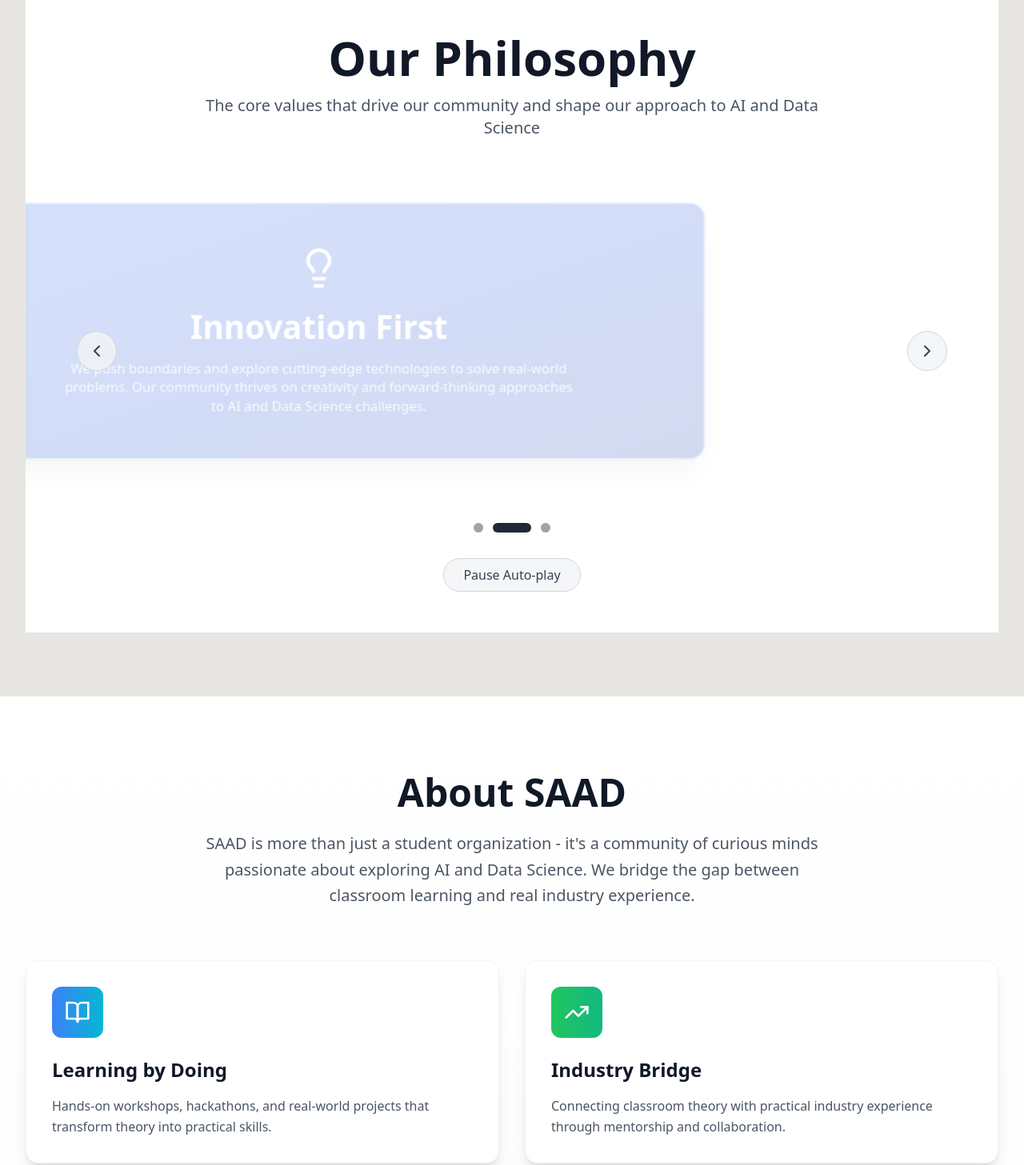
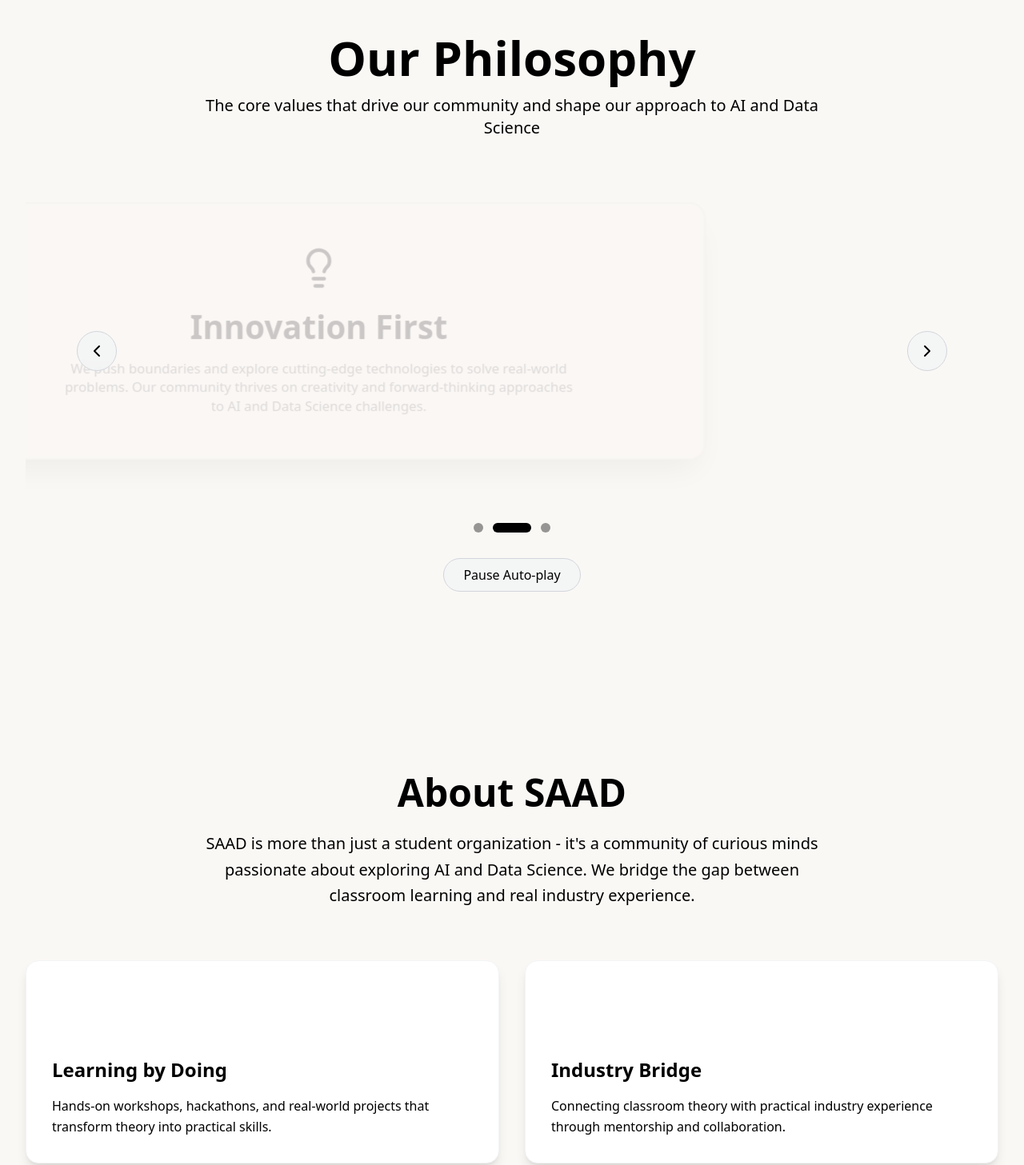
Before and after one commit to contactPY/SAAD_WEBSITE, a React (Vite) app in the folder saad_landing-main/: page / in a window 1280 px wide. Shown: the part 1513-2970 px from the top of the page at 80% size. Built offline with nearby package versions, Linux system fonts and the light colour scheme.

Commit message:
Update components: Contact, About, PhilosophyCarousel, Hero, Events, Footer, Team

```diff
--- a/saad_landing-main/src/components/About.tsx
+++ b/saad_landing-main/src/components/About.tsx
@@ -33,33 +33,33 @@ export default function About() {
       title: 'Learning by Doing',
       description:
         'Hands-on workshops, hackathons, and real-world projects that transform theory into practical skills.',
-      gradient: 'from-blue-500 to-cyan-500',
+      gradient: 'from-pure-black to-soft-black',
     },
     {
       icon: TrendingUp,
       title: 'Industry Bridge',
       description:
         'Connecting classroom theory with practical industry experience through mentorship and collaboration.',
-      gradient: 'from-green-500 to-emerald-500',
+      gradient: 'from-soft-black to-medium-gray',
     },
     {
       icon: Lightbulb,
       title: 'Innovation Hub',
       description:
         'Transforming creative ideas into impactful solutions through cutting-edge AI and Data Science technologies.',
-      gradient: 'from-orange-500 to-yellow-500',
+      gradient: 'from-medium-gray to-soft-black',
     },
     {
       icon: Users,
       title: 'Community Building',
       description:
         'Fostering collaboration, peer learning, and a supportive network of AI/DS enthusiasts.',
-      gradient: 'from-pink-500 to-rose-500',
+      gradient: 'from-soft-black to-pure-black',
     },
   ];
 
   return (
-    <section id="about" className="py-24 bg-gradient-to-b from-white to-gray-50">
+    <section id="about" className="py-24 bg-gradient-to-b from-paper-white to-light-gray">
       <div className="max-w-7xl mx-auto px-4 sm:px-6 lg:px-8">
         <motion.div
           initial={{ opacity: 0, y: 30 }}
@@ -68,10 +68,10 @@ export default function About() {
           transition={{ duration: 0.8 }}
           className="text-center mb-16"
         >
-          <h2 className="text-4xl md:text-5xl font-bold text-gray-900 mb-6">
+          <h2 className="text-4xl md:text-5xl font-bold text-black mb-6">
             About SAAD
           </h2>
-          <p className="text-xl text-gray-600 max-w-3xl mx-auto leading-relaxed">
+          <p className="text-xl text-black max-w-3xl mx-auto leading-relaxed">
             SAAD is more than just a student organization - it's a community of curious minds
             passionate about exploring AI and Data Science. We bridge the gap between classroom
             learning and real industry experience.
@@ -96,8 +96,8 @@ export default function About() {
               <div className={`inline-flex p-4 rounded-xl bg-gradient-to-r ${feature.gradient} mb-6`}>
                 <feature.icon className="w-8 h-8 text-white" />
               </div>
-              <h3 className="text-2xl font-bold text-gray-900 mb-4">{feature.title}</h3>
-              <p className="text-gray-600 leading-relaxed">{feature.description}</p>
+              <h3 className="text-2xl font-bold text-black mb-4">{feature.title}</h3>
+              <p className="text-black leading-relaxed">{feature.description}</p>
             </motion.div>
           ))}
         </motion.div>
@@ -107,7 +107,7 @@ export default function About() {
           whileInView={{ opacity: 1, y: 0 }}
           viewport={{ once: true }}
           transition={{ duration: 0.8, delay: 0.4 }}
-          className="mt-16 bg-gradient-to-r from-blue-600 to-cyan-600 rounded-2xl p-12 text-center text-white shadow-2xl"
+          className="mt-16 bg-gradient-to-r from-pure-black to-soft-black rounded-2xl p-12 text-center text-w shadow-2xl"
         >
           <h3 className="text-3xl font-bold mb-4">Our Philosophy</h3>
           <p className="text-xl leading-relaxed max-w-3xl mx-auto opacity-95">
--- a/saad_landing-main/src/components/Events.tsx
+++ b/saad_landing-main/src/components/Events.tsx
@@ -28,7 +28,7 @@ export default function Events() {
       type: 'Milestone Event',
       description: 'Official launch marking a new era of innovation and excellence in AI & Data Science at NMIET',
       icon: Sparkles,
-      gradient: 'from-purple-500 to-pink-500',
+      gradient: 'from-pure-black to-soft-black',
       image: 'https://images.pexels.com/photos/2774556/pexels-photo-2774556.jpeg?auto=compress&cs=tinysrgb&w=800',
     },
     {
@@ -39,7 +39,7 @@ export default function Events() {
       organization: 'Ohio State University',
       description: 'Expert insights and interactive Q&A session on cutting-edge AI trends and research',
       icon: Users,
-      gradient: 'from-blue-500 to-cyan-500',
+      gradient: 'from-soft-black to-medium-gray',
       image: 'https://images.pexels.com/photos/3184291/pexels-photo-3184291.jpeg?auto=compress&cs=tinysrgb&w=800',
     },
     {
@@ -48,7 +48,7 @@ export default function Events() {
       department: 'AI & Data Science',
       description: 'Platform for showcasing innovative research projects and cutting-edge solutions',
       icon: Trophy,
-      gradient: 'from-green-500 to-emerald-500',
+      gradient: 'from-medium-gray to-soft-black',
       image: 'https://images.pexels.com/photos/3184338/pexels-photo-3184338.jpeg?auto=compress&cs=tinysrgb&w=800',
     },
     {
@@ -58,13 +58,13 @@ export default function Events() {
       theme: 'Tradition meets Technology',
       description: 'Test your logical reasoning and problem-solving skills in this festive tech challenge',
       icon: Search,
-      gradient: 'from-orange-500 to-yellow-500',
+      gradient: 'from-soft-black to-pure-black',
       image: 'https://images.pexels.com/photos/1181263/pexels-photo-1181263.jpeg?auto=compress&cs=tinysrgb&w=800',
     },
   ];
 
   return (
-    <section id="events" className="py-24 bg-gradient-to-b from-white to-gray-50">
+    <section id="events" className="py-24 bg-gradient-to-b from-paper-white to-light-gray">
       <div className="max-w-7xl mx-auto px-4 sm:px-6 lg:px-8">
         <motion.div
           initial={{ opacity: 0, y: 30 }}
@@ -73,10 +73,10 @@ export default function Events() {
           transition={{ duration: 0.8 }}
           className="text-center mb-16"
         >
-          <h2 className="text-4xl md:text-5xl font-bold text-gray-900 mb-6">
+          <h2 className="text-4xl md:text-5xl font-bold text-black mb-6">
             Activities & Events
           </h2>
-          <p className="text-xl text-gray-600 max-w-3xl mx-auto leading-relaxed">
+          <p className="text-xl text-black max-w-3xl mx-auto leading-relaxed">
             From workshops and webinars to competitions and celebrations, we create opportunities
             for learning, innovation, and community building
           </p>
@@ -103,7 +103,7 @@ export default function Events() {
                   className="w-full h-full object-cover"
                 />
                 <div className={`absolute inset-0 bg-gradient-to-t ${event.gradient} opacity-60`}></div>
-                <div className="absolute top-4 right-4 bg-white/90 backdrop-blur-sm px-3 py-1 rounded-full text-sm font-semibold text-gray-700">
+                <div className="absolute top-4 right-4 bg-white/90 backdrop-blur-sm px-3 py-1 rounded-full text-sm font-semibold text-black">
                   {event.type}
                 </div>
                 <div className="absolute bottom-4 left-4">
@@ -114,39 +114,39 @@ export default function Events() {
               </div>
 
               <div className="p-6">
-                <h3 className="text-2xl font-bold text-gray-900 mb-3">{event.title}</h3>
+                <h3 className="text-2xl font-bold text-black mb-3">{event.title}</h3>
 
-                <div className="space-y-2 mb-4 text-sm text-gray-600">
+                <div className="space-y-2 mb-4 text-sm text-black">
                   {event.date && (
                     <div className="flex items-center space-x-2">
-                      <Calendar className="w-4 h-4 text-blue-500" />
+                      <Calendar className="w-4 h-4 text-pure-black" />
                       <span>{event.date}</span>
                     </div>
                   )}
                   {event.speaker && (
                     <div className="flex items-start space-x-2">
-                      <Users className="w-4 h-4 text-blue-500 mt-0.5" />
+                      <Users className="w-4 h-4 text-pure-black mt-0.5" />
                       <div>
-                        <div className="font-semibold text-gray-900">{event.speaker}</div>
-                        <div className="text-xs">{event.organization}</div>
+                        <div className="font-semibold text-black">{event.speaker}</div>
+                        <div className="text-xs text-black">{event.organization}</div>
                       </div>
                     </div>
                   )}
                   {event.department && (
                     <div className="flex items-center space-x-2">
-                      <MapPin className="w-4 h-4 text-blue-500" />
+                      <MapPin className="w-4 h-4 text-pure-black" />
                       <span>{event.department}</span>
                     </div>
                   )}
                   {event.format && (
                     <div className="flex items-center space-x-2">
-                      <Trophy className="w-4 h-4 text-blue-500" />
+                      <Trophy className="w-4 h-4 text-pure-black" />
                       <span>{event.format}</span>
                     </div>
                   )}
                 </div>
 
-                <p className="text-gray-600 leading-relaxed">{event.description}</p>
+                <p className="text-black leading-relaxed">{event.description}</p>
               </div>
             </motion.div>
           ))}
--- a/saad_landing-main/src/components/Hero.tsx
+++ b/saad_landing-main/src/components/Hero.tsx
@@ -52,7 +52,7 @@ export default function Hero() {
         </div>
       </section>
 
-      <section className="py-20 bg-light-gray">
+      <section className="py-20 bg-paper-white">
         <div className="max-w-7xl mx-auto px-4 sm:px-6 lg:px-8">
           <motion.div
             variants={heroVariants}
--- a/saad_landing-main/src/components/PhilosophyCarousel.tsx
+++ b/saad_landing-main/src/components/PhilosophyCarousel.tsx
@@ -18,27 +18,27 @@ const philosophyCards: PhilosophyCard[] = [
     title: "Innovation First",
     description: "We push boundaries and explore cutting-edge technologies to solve real-world problems. Our community thrives on creativity and forward-thinking approaches to AI and Data Science challenges.",
     icon: <Lightbulb className="w-16 h-16" />,
-    gradient: "from-blue-600 via-blue-700 to-blue-800",
-    borderColor: "border-blue-300",
-    textColor: "text-blue-100"
+    gradient: "from-pure-black via-soft-black to-medium-gray",
+    borderColor: "border-light-gray",
+    textColor: "text-medium-gray"
   },
   {
     id: 2,
     title: "Excellence Driven",
     description: "We maintain high standards in technical skills, research, and professional development. Our members are committed to achieving outstanding results and pushing the envelope of what's possible.",
     icon: <Target className="w-16 h-16" />,
-    gradient: "from-purple-600 via-purple-700 to-purple-800",
-    borderColor: "border-purple-300",
-    textColor: "text-purple-100"
+    gradient: "from-soft-black via-medium-gray to-pure-black",
+    borderColor: "border-light-gray",
+    textColor: "text-medium-gray"
   },
   {
     id: 3,
     title: "Growth Mindset",
     description: "We embrace challenges and continuously evolve our skills and knowledge together. Learning is a journey, and we support each other in reaching new heights in AI and Data Science expertise.",
     icon: <Rocket className="w-16 h-16" />,
-    gradient: "from-green-600 via-green-700 to-green-800",
-    borderColor: "border-green-300",
-    textColor: "text-green-100"
+    gradient: "from-medium-gray via-soft-black to-pure-black",
+    borderColor: "border-light-gray",
+    textColor: "text-medium-gray"
   }
 ];
 
@@ -93,12 +93,12 @@ export default function PhilosophyCarousel() {
         >
           <div className="relative">
             <motion.div
-              className="w-20 h-20 border-4 border-blue-500 border-t-transparent rounded-full"
+              className="w-20 h-20 border-4 border-pure-black border-t-transparent rounded-full"
               animate={{ rotate: 360 }}
               transition={{ duration: 1, repeat: Infinity, ease: "linear" }}
             />
             <motion.div
-              className="absolute inset-0 w-20 h-20 border-4 border-purple-500 border-b-transparent rounded-full"
+              className="absolute inset-0 w-20 h-20 border-4 border-soft-black border-b-transparent rounded-full"
               animate={{ rotate: -360 }}
               transition={{ duration: 1.5, repeat: Infinity, ease: "linear" }}
             />
@@ -117,13 +117,13 @@ export default function PhilosophyCarousel() {
   }
 
   return (
-    <div className="min-h-screen bg-white relative overflow-hidden">
+    <div className="min-h-screen bg-paper-white relative overflow-hidden">
       {/* Background animated elements */}
       <div className="absolute inset-0">
         {[...Array(20)].map((_, i) => (
           <motion.div
             key={i}
-            className="absolute w-2 h-2 bg-blue-500 rounded-full opacity-10"
+            className="absolute w-2 h-2 bg-pure-black rounded-full opacity-10"
             initial={{
               x: Math.random() * window.innerWidth,
               y: Math.random() * window.innerHeight,
@@ -149,10 +149,10 @@ export default function PhilosophyCarousel() {
           transition={{ duration: 0.8 }}
           className="text-center mb-12"
         >
-          <h2 className="text-4xl md:text-6xl font-bold text-gray-900 mb-4">
+          <h2 className="text-4xl md:text-6xl font-bold text-black mb-4">
             Our Philosophy
           </h2>
-          <p className="text-xl text-gray-600 max-w-3xl mx-auto">
+          <p className="text-xl text-black max-w-3xl mx-auto">
             The core values that drive our community and shape our approach to AI and Data Science
           </p>
         </motion.div>
@@ -180,7 +180,7 @@ export default function PhilosophyCarousel() {
                     duration: 0.6,
                     ease: "backOut"
                   }}
-                  className="text-white mb-8"
+                  className="text-black mb-8"
                 >
                   {currentCard.icon}
                 </motion.div>
@@ -189,7 +189,7 @@ export default function PhilosophyCarousel() {
                   initial={{ opacity: 0, y: 20 }}
                   animate={{ opacity: 1, y: 0 }}
                   transition={{ delay: 0.4 }}
-                  className="text-3xl md:text-5xl font-bold text-white mb-6"
+                  className="text-3xl md:text-5xl font-bold text-black mb-6"
                 >
                   {currentCard.title}
                 </motion.h3>
@@ -214,7 +214,7 @@ export default function PhilosophyCarousel() {
             onClick={goToPrevious}
             className="absolute left-4 md:left-8 top-1/2 transform -translate-y-1/2 bg-gray-100/80 backdrop-blur-sm border border-gray-300 rounded-full p-3 hover:bg-gray-200/80 transition-colors z-20"
           >
-            <ChevronLeft className="w-6 h-6 text-gray-700" />
+            <ChevronLeft className="w-6 h-6 text-black" />
           </motion.button>
 
           <motion.button
@@ -224,7 +224,7 @@ export default function PhilosophyCarousel() {
             onClick={goToNext}
             className="absolute right-4 md:right-8 top-1/2 transform -translate-y-1/2 bg-gray-100/80 backdrop-blur-sm border border-gray-300 rounded-full p-3 hover:bg-gray-200/80 transition-colors z-20"
           >
-            <ChevronRight className="w-6 h-6 text-gray-700" />
+            <ChevronRight className="w-6 h-6 text-black" />
           </motion.button>
         </div>
 
@@ -241,8 +241,8 @@ export default function PhilosophyCarousel() {
               onClick={() => goToSlide(index)}
               className={`transition-all duration-300 rounded-full ${
                 index === currentIndex
-                  ? 'w-12 h-3 bg-gray-800'
-                  : 'w-3 h-3 bg-gray-400 hover:bg-gray-600'
+                  ? 'w-12 h-3 bg-black'
+                  : 'w-3 h-3 bg-black/40 hover:bg-black/60'
               }`}
             />
           ))}
@@ -254,7 +254,7 @@ export default function PhilosophyCarousel() {
           animate={{ opacity: 1 }}
           transition={{ delay: 0.8 }}
           onClick={() => setIsAutoPlaying(!isAutoPlaying)}
-          className="mt-8 px-6 py-2 bg-gray-100/80 backdrop-blur-sm border border-gray-300 rounded-full text-gray-700 hover:bg-gray-200/80 transition-colors"
+          className="mt-8 px-6 py-2 bg-gray-100/80 backdrop-blur-sm border border-gray-300 rounded-full text-black hover:bg-gray-200/80 transition-colors"
         >
           {isAutoPlaying ? 'Pause' : 'Play'} Auto-play
         </motion.button>
```
Also changed, not shown: saad_landing-main/src/components/Contact.tsx (+24 -24 lines), saad_landing-main/src/components/Footer.tsx (+4 -4 lines), saad_landing-main/src/components/Team.tsx (+16 -16 lines), 1 other file (tests, documents, lock files or other folders).
